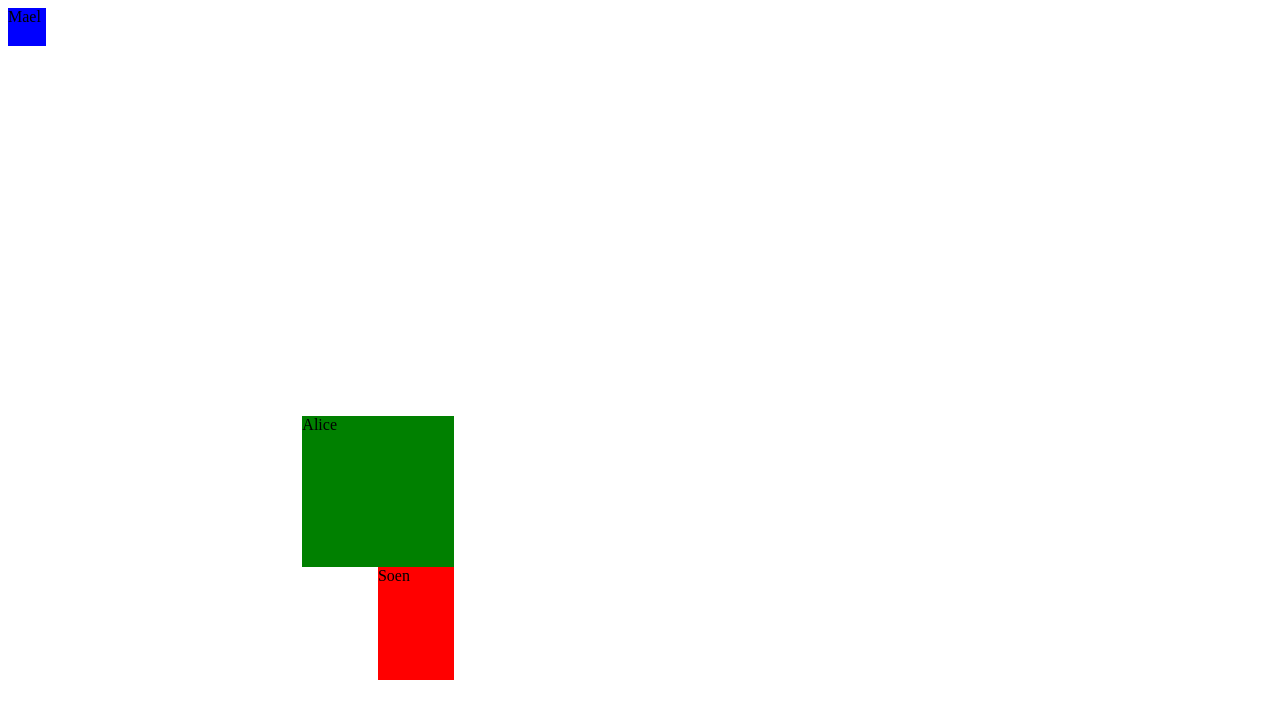
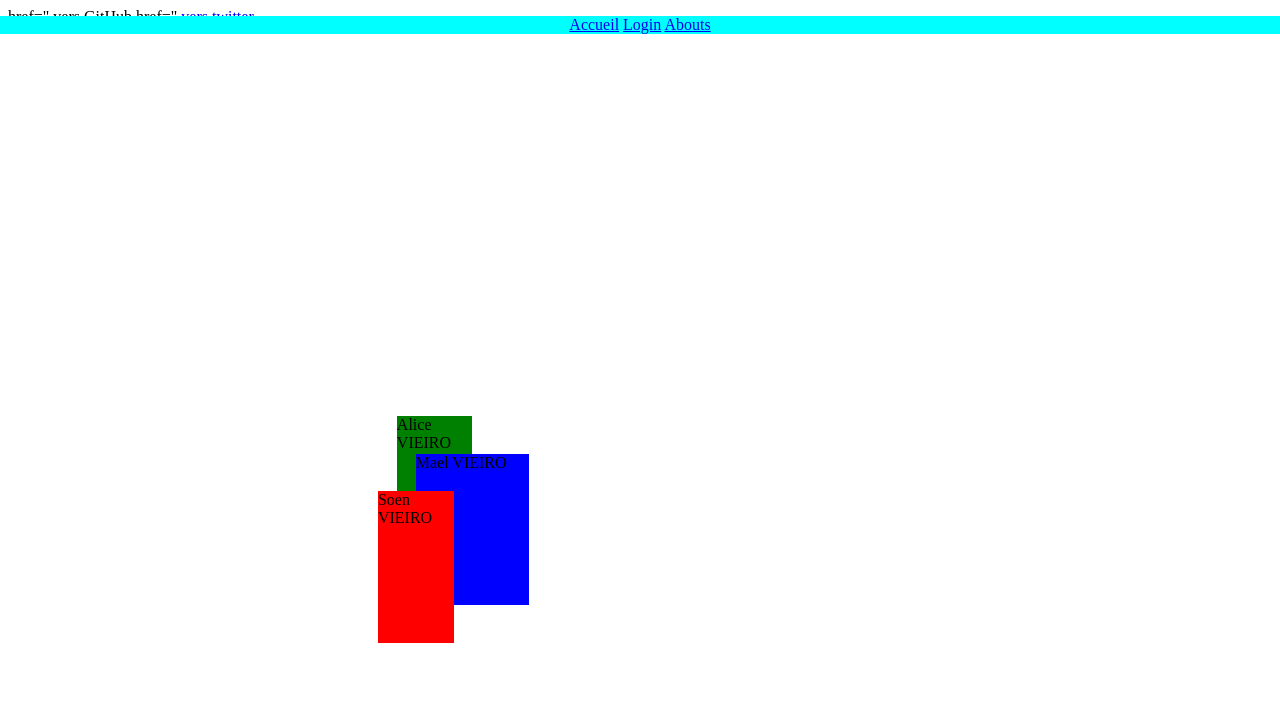
Before and after one commit to JMVClusty/JMVClusty.github.io, a plain HTML site: page index.html in a window 1280 px wide. Drawn offline with Linux system fonts and the light colour scheme.

Commit message:
Update index.html

```diff
--- a/index.html
+++ b/index.html
@@ -6,19 +6,32 @@
     <meta name="viewport" content="width=device-width, initial-scale=1.0">
     <title>Exo Block</title>
 </head>
+<nav style="position: fixed;width:100% ; top: 2%;left: 0%;background-color: cyan;text-align: center;">
+    <a href="Accueil.html">Accueil</a>
+    <a style="position: relative;"href="Login.html">Login</a>
+    <a href="Abouts.html">Abouts</a>
+</nav>
+
+</menu>
 <body>
-    <div style ='background-color: red;width: 2cm;height: 3cm;position: absolute;left: 10cm;top: 15cm;'>
+    <div style ='background-color: red;width: 2cm;height: 4cm;position: absolute;left: 10cm;top: 13cm;z-index: 3;'>
 
-        Soen
+        Soen VIEIRO
 
     </div>
-    <div style='background-color: blue;width: 1cm;height: 1cm;position: abolute;left: 13cm;top: 10cm;'>
+    <div style='background-color: blue;width: 3cm;height: 4cm;position:absolute;left: 11cm;top: 12cm;z-index: 2;'>
 
-        Mael
+        Mael VIEIRO
     </div>
-    <div style="background-color: green;width: 4cm;height: 4cm;position: absolute;left: 8cm;top: 11cm;">
-        Alice
+    <div style="background-color: green;width: 2cm;height: 4cm;position: absolute;left: 10.5cm;top: 11cm;z-index: 1;">
+        Alice VIEIRO
     </div>
+    <footer>
+       <a> href="<github class="com"> vers GitHub</github></a>
+       <a> href="<youtube class="com"></youtube></a>
+       <a href="twitter.com"> vers twitter</a>
+
+    </footer>
 
 </body>
 </html>
```
